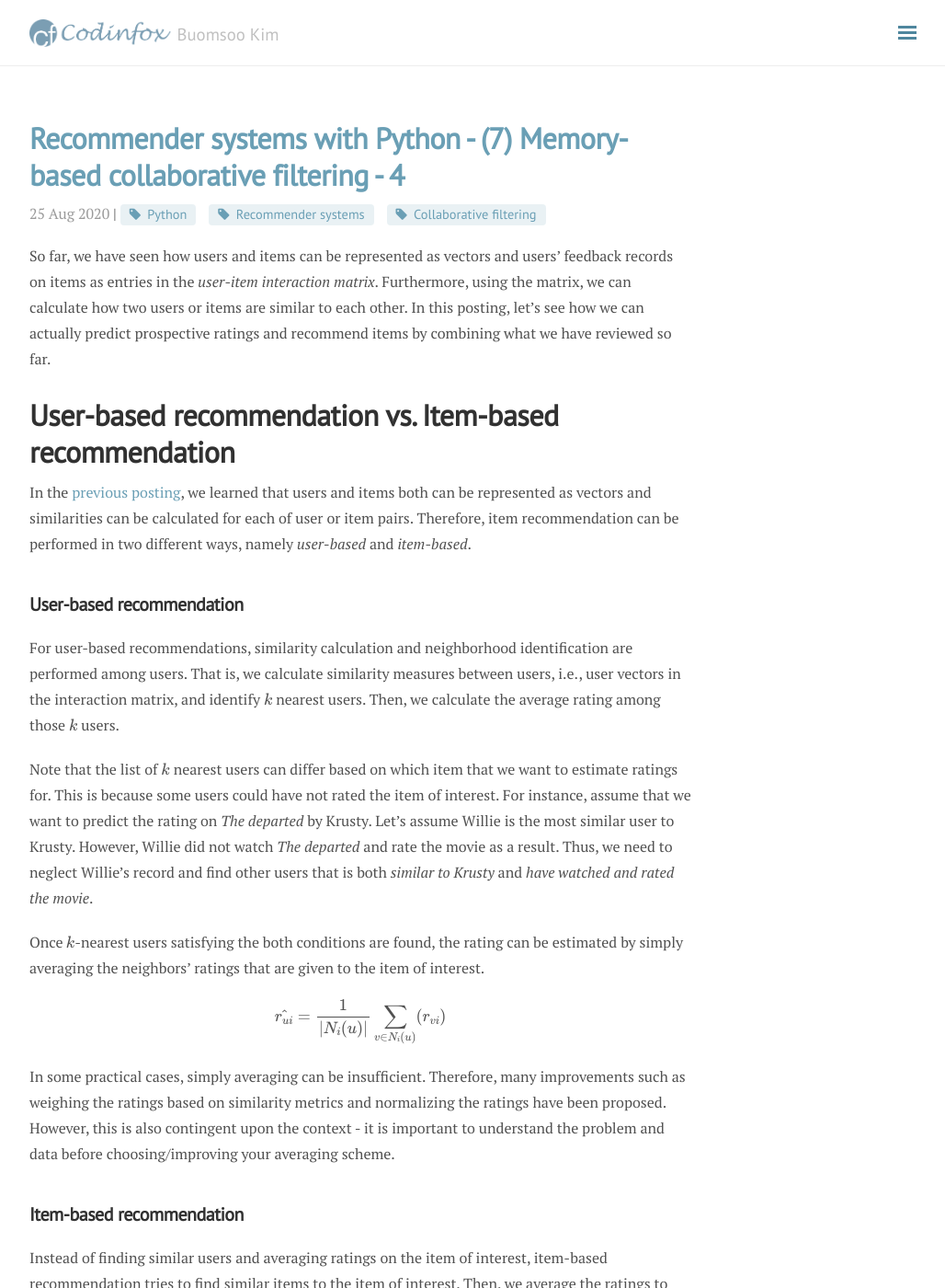
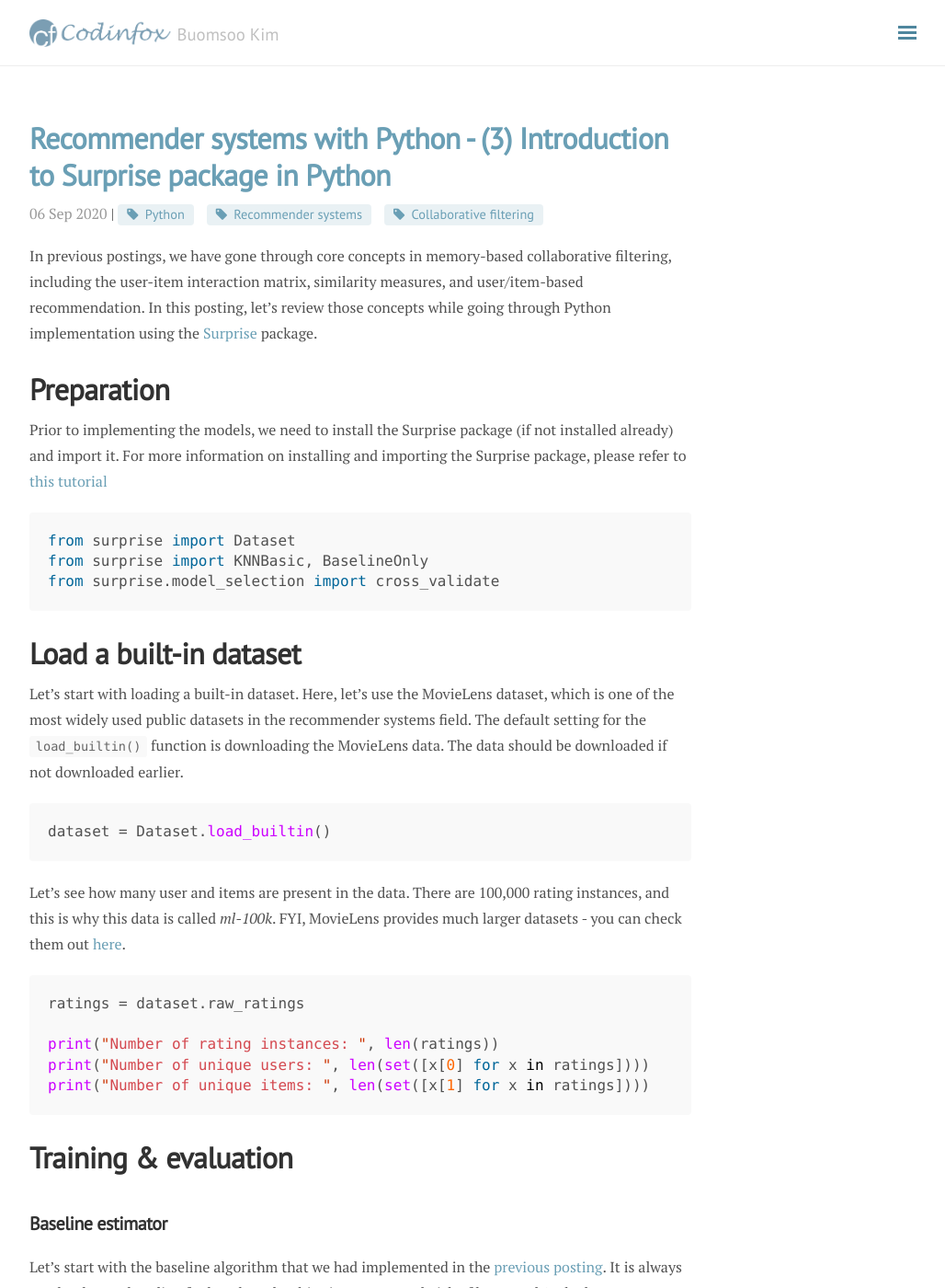
Before and after one commit to buomsoo-kim/buomsoo-kim.github.io, a Jekyll site: the page built from blog/index.html, in a window 1280 px wide and 1400 px high. Shown: the whole window at 92% size, without its empty margins (248-1276 px from the left). Built offline with Jekyll 4.4.1, drawn with Linux system fonts in a browser that asks for light colours; nearby versions of some CDN libraries; formulas are drawn with MathJax 3; the list of posts is cut into pages by our own code; some of the changed text lies outside the part shown.

Commit message:
add files

````diff
--- a/_posts/2020-07-18-Recommender-systems-collab-filtering-3.md.md
+++ b/_posts/2020-07-18-Recommender-systems-collab-filtering-3.md.md
@@ -99,7 +99,9 @@ Number of rating instances:  1761439
 
 # Prediction and evaluation
 
-There are a few prediction algorithms that can be readily used in Surprise. [The list](https://surprise.readthedocs.io/en/stable/prediction_algorithms_package.html) includes widely-used CF methods such as [k-nearest neighbor](https://surprise.readthedocs.io/en/stable/knn_inspired.html#surprise.prediction_algorithms.knns.KNNBasic) and [probabilistic matrix factorization](https://surprise.readthedocs.io/en/stable/matrix_factorization.html#surprise.prediction_algorithms.matrix_factorization.SVD). But since we haven't looked into the details of those methods, let's use the [```BaselineOnly``` algorithm](https://surprise.readthedocs.io/en/stable/basic_algorithms.html), which predicts "baseline estimates," i.e., calculating ratings using just bias terms of users and items. To put it simply, it does not take into account complex interaction patterns between users and items - considers only "averaged" preference patterns pertaining to users and items.
+There are a few prediction algorithms that can be readily used in Surprise. [The list](https://surprise.readthedocs.io/en/stable/prediction_algorithms_package.html) includes widely-used CF methods such as [k-nearest neighbor](https://surprise.readthedocs.io/en/stable/knn_inspired.html#surprise.prediction_algorithms.knns.KNNBasic) and [probabilistic matrix factorization](https://surprise.readthedocs.io/en/stable/matrix_factorization.html#surprise.prediction_algorithms.matrix_factorization.SVD).
+
+But since we haven't looked into the details of those methods, let's use the [```BaselineOnly``` algorithm](https://surprise.readthedocs.io/en/stable/basic_algorithms.html), which predicts "baseline estimates," i.e., calculating ratings using just bias terms of users and items. To put it simply, it does not take into account complex interaction patterns between users and items - considers only "averaged" preference patterns pertaining to users and items. For more information on the baseline model, please refer to [Koren (2010)](http://citeseerx.ist.psu.edu/viewdoc/download?doi=10.1.1.476.4158&rep=rep1&type=pdf)
 
 ```python
 clf = BaselineOnly()
@@ -122,4 +124,5 @@ On average, the prediction shows a mean average error (MAE) of 3.42. Not that ba
 
 # References
 
+- Koren, Y. (2010). Factor in the neighbors: Scalable and accurate collaborative filtering. ACM Transactions on Knowledge Discovery from Data (TKDD), 4(1), 1-24.
 - Ricci, F., Rokach, L., & Shapira, B. (2011). Introduction to recommender systems handbook. In Recommender systems handbook (pp. 1-35). Springer, Boston, MA.
--- /dev/null
+++ b/_posts/2020-09-06-Recommender-systems-collab-filtering-8.md.md
@@ -0,0 +1,208 @@
+---
+layout: post
+title: Recommender systems with Python - (3) Introduction to Surprise package in Python
+category: Recommender systems
+tags: [Python, Recommender systems, Collaborative filtering]
+---
+
+In previous postings, we have gone through core concepts in memory-based collaborative filtering, including the user-item interaction matrix, similarity measures, and user/item-based recommendation. In this posting, let's review those concepts while going through Python implementation using the [Surprise](http://surpriselib.com/) package.
+
+
+# Preparation
+
+Prior to implementing the models, we need to install the Surprise package (if not installed already) and import it. For more information on installing and importing the Surprise package, please refer to [this tutorial](https://buomsoo-kim.github.io/recommender%20systems/2020/07/18/Recommender-systems-collab-filtering-3.md/)
+
+
+```python
+from surprise import Dataset
+from surprise import KNNBasic, BaselineOnly
+from surprise.model_selection import cross_validate
+```
+
+# Load a built-in dataset
+
+Let's start with loading a built-in dataset. Here, let's use the MovieLens dataset, which is one of the most widely used public datasets in the recommender systems field. The default setting for the ```load_builtin()``` function is downloading the MovieLens data. The data should be downloaded if not downloaded earlier.
+
+```python
+dataset = Dataset.load_builtin()
+```
+
+Let's see how many user and items are present in the data. There are 100,000 rating instances, and this is why this data is called *ml-100k*. FYI, MovieLens provides much larger datasets - you can check them out [here](https://grouplens.org/datasets/movielens/).
+
+```python
+ratings = dataset.raw_ratings
+
+print("Number of rating instances: ", len(ratings))
+print("Number of unique users: ", len(set([x[0] for x in ratings])))
+print("Number of unique items: ", len(set([x[1] for x in ratings])))
+```
+
+
+# Training & evaluation
+
+## Baseline estimator
+
+Let's start with the baseline algorithm that we had implemented in the [previous posting](https://buomsoo-kim.github.io/recommender%20systems/2020/07/18/Recommender-systems-collab-filtering-3.md/). It is always good to have a baseline for benchmark - this gives you a yardstick of how good (or bad) your algorithm is.
+
+```python
+clf = BaselineOnly()
+cross_validate(clf, dataset, measures=['MAE'], cv=5, verbose=True)
+```
+
+It seems that the baseline algorithm shows the average mean absolute error of around 0.75 in a five-fold cross validation.
+
+```python
+Estimating biases using als...
+Estimating biases using als...
+Estimating biases using als...
+Estimating biases using als...
+Estimating biases using als...
+Evaluating MAE of algorithm BaselineOnly on 5 split(s).
+
+                  Fold 1  Fold 2  Fold 3  Fold 4  Fold 5  Mean    Std
+MAE (testset)     0.7456  0.7479  0.7462  0.7521  0.7494  0.7482  0.0023
+Fit time          0.42    0.47    0.32    0.30    0.30    0.36    0.07
+Test time         0.11    0.23    0.10    0.10    0.18    0.14    0.05
+{'fit_time': (0.4205029010772705,
+  0.47090888023376465,
+  0.3164703845977783,
+  0.3028404712677002,
+  0.2975282669067383),
+ 'test_mae': array([0.7456069 , 0.74790715, 0.74621253, 0.75207455, 0.74940825]),
+ 'test_time': (0.10664844512939453,
+  0.2300584316253662,
+  0.10011959075927734,
+  0.10106658935546875,
+  0.18408536911010742)}
+```
+
+## k-Nearest Neighbor (k-NN)
+
+Let us move on to k-NN, which is a simple memory-based collaborative filtering algorithm. Now, you can implement your first memory-based recommender system!
+
+
+### Similarity options
+
+An important parameter for k-NN-based algorithms in Surprise is ```sim_options```, which describes options for similarity calculation. Using ```sim_options```, you can set how similarity is calculated, such as similarity metrics. The default setting is using the Mean Squared Difference (MSD) to calculate pairwise similarity and user-based recommendations.
+
+```python
+sim_options = {
+    'name': 'MSD',
+    'user_based': 'True'
+}
+```
+
+You can change the similarity calculation method by converting the value mapped to the ```name``` key. Also, item-based recommender systems can be easily implemented by changing ```user_based``` value to ```False```.
+
+```python
+sim_options = {
+    'name': 'pearson',
+    'user_based': 'False'
+}
+```
+
+
+### User-based k-NN
+
+Let's try implementing a user-based k-NN model with the default similarity calculation method, i.e., MSD.
+
+```python
+sim_options = {
+    'name': 'MSD',
+    'user_based': 'True'
+}
+
+clf = KNNBasic(sim_options = sim_options)
+cross_validate(clf, dataset, measures=['MAE'], cv=5, verbose=True)
+```
+
+It seems that the average MAE is around 0.77 with a five-fold cross validation. This is actually worse than the baseline algorithm!
+
+```python
+Computing the msd similarity matrix...
+Done computing similarity matrix.
+Computing the msd similarity matrix...
+Done computing similarity matrix.
+Computing the msd similarity matrix...
+Done computing similarity matrix.
+Computing the msd similarity matrix...
+Done computing similarity matrix.
+Computing the msd similarity matrix...
+Done computing similarity matrix.
+Evaluating MAE of algorithm KNNBasic on 5 split(s).
+
+                  Fold 1  Fold 2  Fold 3  Fold 4  Fold 5  Mean    Std
+MAE (testset)     0.7727  0.7709  0.7686  0.7761  0.7776  0.7732  0.0033
+Fit time          0.34    0.39    0.39    0.41    0.42    0.39    0.03
+Test time         3.71    3.81    3.82    3.93    3.74    3.80    0.08
+{'fit_time': (0.3350553512573242,
+  0.3878347873687744,
+  0.39234137535095215,
+  0.40755629539489746,
+  0.4163696765899658),
+ 'test_mae': array([0.77267657, 0.77093624, 0.76855595, 0.77607487, 0.77755156]),
+ 'test_time': (3.7132723331451416,
+  3.8124566078186035,
+  3.8213281631469727,
+  3.9288363456726074,
+  3.736668348312378)}
+```
+
+
+### Item-based k-NN (& changing the similarity metric)
+
+Maybe the reason for a poor performance is wrong hyperparameters. Let's try a user-based system with the pearson coefficient as a similarity metric.
+
+```python
+sim_options = {
+    'name': 'pearson',
+    'user_based': 'False'
+}
+
+clf = KNNBasic(sim_options = sim_options)
+cross_validate(clf, dataset, measures=['MAE'], cv=5, verbose=True)
+```
+
+However, to our frustration, the performance gets even worse with MAE over 0.80! Does this mean that k-NN performs actually worse than the baseline model, which is a dumb enough model?
+
+```python
+Computing the pearson similarity matrix...
+Done computing similarity matrix.
+Computing the pearson similarity matrix...
+Done computing similarity matrix.
+Computing the pearson similarity matrix...
+Done computing similarity matrix.
+Computing the pearson similarity matrix...
+Done computing similarity matrix.
+Computing the pearson similarity matrix...
+Done computing similarity matrix.
+Evaluating MAE of algorithm KNNBasic on 5 split(s).
+
+                  Fold 1  Fold 2  Fold 3  Fold 4  Fold 5  Mean    Std
+MAE (testset)     0.7984  0.8060  0.8006  0.8021  0.8081  0.8030  0.0036
+Fit time          1.46    1.39    1.57    1.51    1.52    1.49    0.06
+Test time         3.80    4.01    3.74    3.88    3.86    3.86    0.09
+{'fit_time': (1.4587411880493164,
+  1.3949718475341797,
+  1.5693511962890625,
+  1.5131325721740723,
+  1.5200302600860596),
+ 'test_mae': array([0.79836295, 0.80602847, 0.80057509, 0.80210933, 0.80808347]),
+ 'test_time': (3.799623966217041,
+  4.005688190460205,
+  3.7438101768493652,
+  3.882983446121216,
+  3.8566648960113525)}
+```
+
+
+### Other considerations
+
+Nonetheless, don't be frustrated yet. Since k-NN is a relatively more sophisticated model than the baseline model, there are some other considerations that should be fully accounted for. In the following posting, let's see how we can yield optimal performance with k-NN.
+
+
+
+# References
+
+- Koren, Y. (2010). Factor in the neighbors: Scalable and accurate collaborative filtering. ACM Transactions on Knowledge Discovery from Data (TKDD), 4(1), 1-24.
+- Ricci, F., Rokach, L., & Shapira, B. (2011). Introduction to recommender systems handbook. In Recommender systems handbook (pp. 1-35). Springer, Boston, MA.
````
